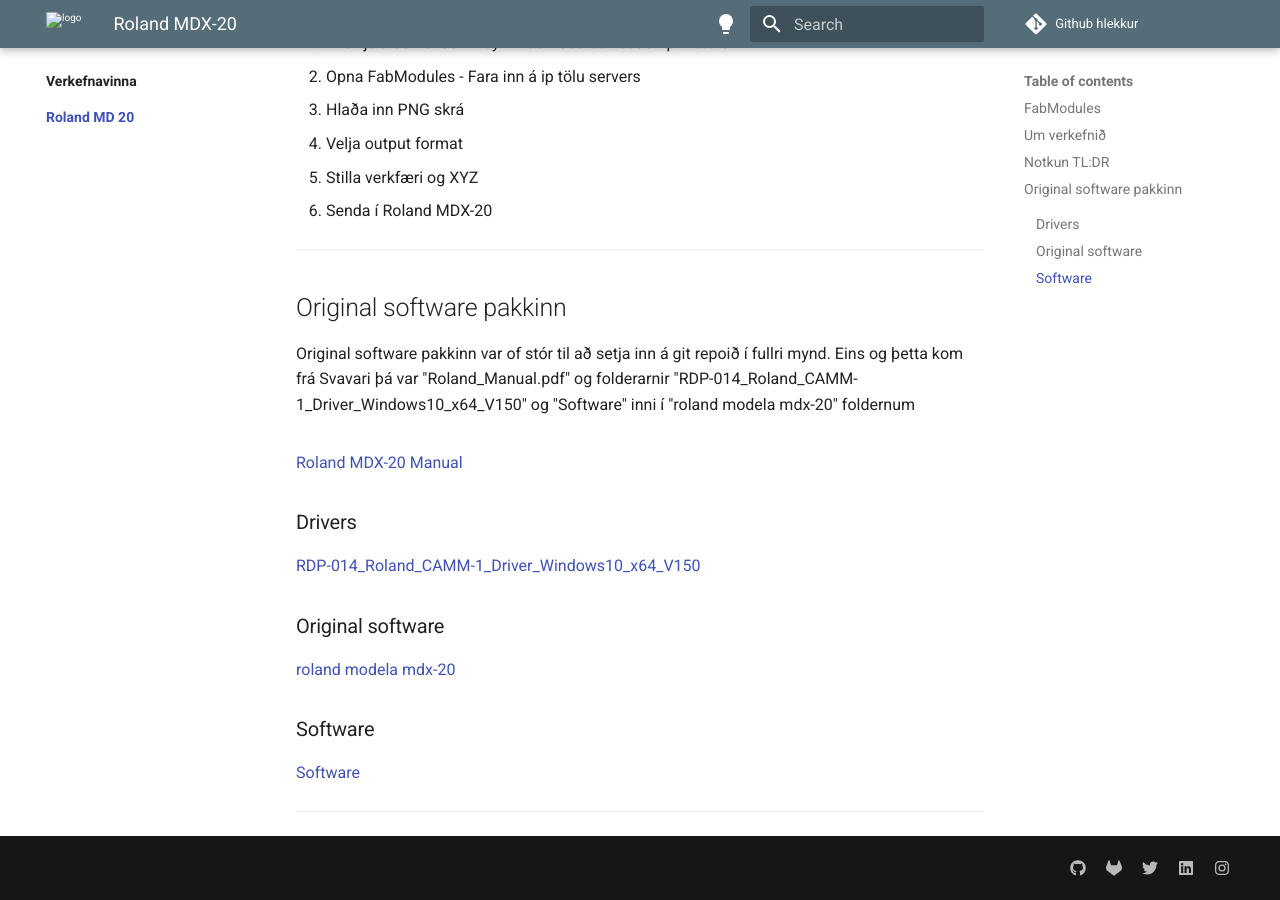
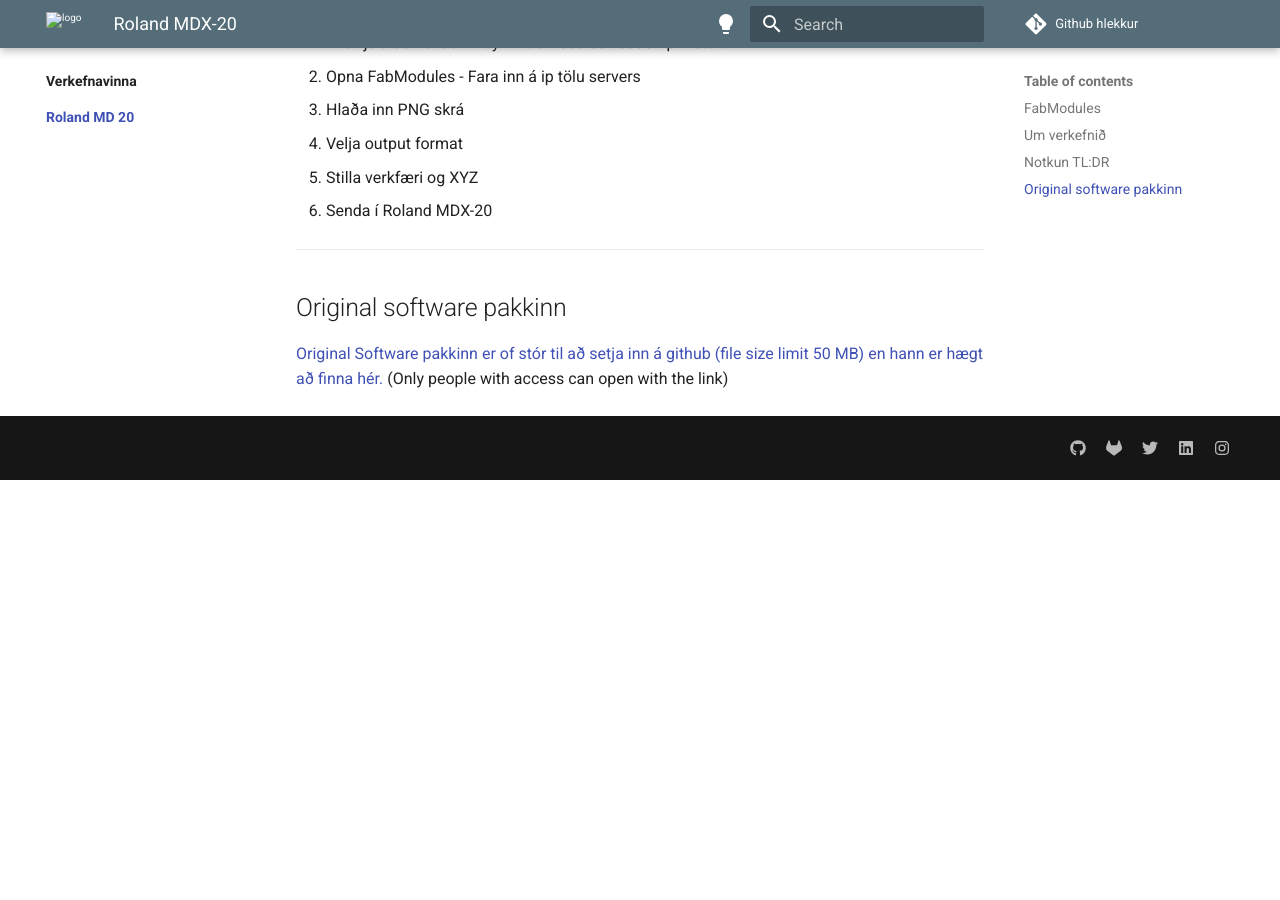
Before and after one commit to Fab-Lab-Island/fli-bootcamp-2026, an MkDocs documentation site: the page built from docs/verkefnavinna/Roland_MD-20/index.md, in a window 1280 px wide and 900 px high, scrolled down 738 px. Built offline with MkDocs 1.6.1 and Material for MkDocs 9.7.7, drawn with Linux system fonts in a browser that asks for light colours; comment, search, counter and statistics services are not loaded; after the commit the page ends 1218 px from its top, so only the background shows below that.

Commit message:
laga til

```diff
--- a/docs/verkefnavinna/Roland_MD-20/index.md
+++ b/docs/verkefnavinna/Roland_MD-20/index.md
@@ -31,21 +31,4 @@
 
 ## Original software pakkinn
 
-Original software pakkinn var of stór til að setja inn á git repoið í fullri mynd. Eins og þetta kom frá Svavari þá var "Roland_Manual.pdf" og folderarnir "RDP-014_Roland_CAMM-1_Driver_Windows10_x64_V150" og "Software" inni í "roland modela mdx-20" foldernum
-
-###
-[Roland MDX-20 Manual](/docs/assets/Roland_MDX-20/Roland_Manual.pdf)
-
-### Drivers
-
-[RDP-014_Roland_CAMM-1_Driver_Windows10_x64_V150](/docs/assets/Roland_MDX-20/RDP-014_Roland_CAMM-1_Driver_Windows10_x64_V150.zip)
-
-### Original software
-
-[roland modela mdx-20](/docs/assets/Roland_MDX-20/roland%20modela%20mdx-20.zip)
-
-### Software
-
-[Software](/docs/assets/Roland_MDX-20/roland%20modela%20mdx-20.zip)
-
----
+[Original Software pakkinn er of stór til að setja inn á github (file size limit 50 MB) en hann er hægt að finna hér.](https://drive.google.com/file/d/1DVFsB_sdc-uqrqShIiRUKHckfgBztzLg/view?usp=drive_link) (Only people with access can open with the link)
```
